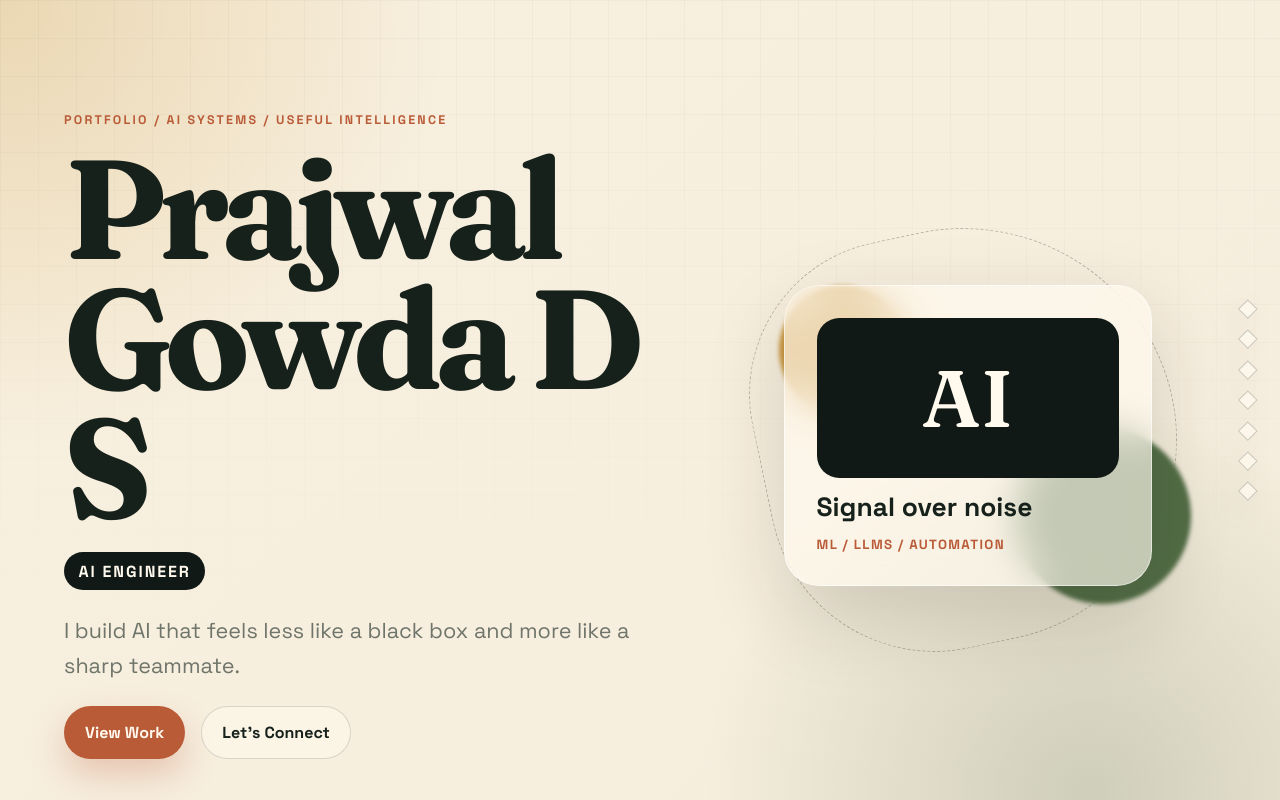
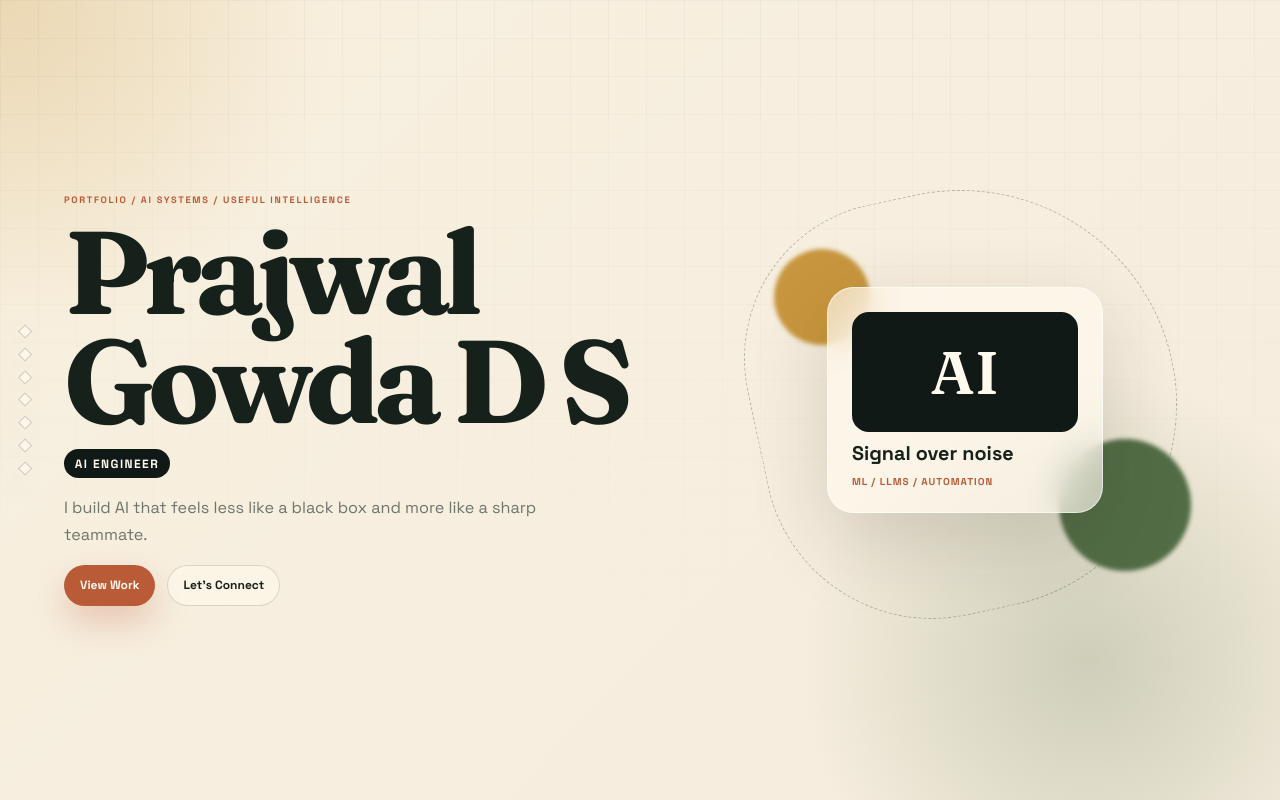
Before and after one commit to prajwalgowdavee/prajwals_portfolio, a Next.js app: page / in a window 1280 px wide. Shown: the top 800 px of the page. Built offline with nearby package versions, Linux system fonts and the light colour scheme.

Commit message:
modified:   app/globals.css 	new file:   package-lock.json

```diff
--- a/app/globals.css
+++ b/app/globals.css
@@ -16,6 +16,7 @@
 }
 
 html {
+  font-size: 75%;
   scroll-behavior: smooth;
 }
 
@@ -70,7 +71,7 @@ main {
   flex-direction: column;
   gap: 1.05rem;
   position: fixed;
-  right: clamp(1rem, 2vw, 1.7rem);
+  left: clamp(1rem, 2vw, 1.7rem);
   top: 50%;
   transform: translateY(-50%);
   z-index: 20;
@@ -103,10 +104,10 @@ main {
   padding: 0.4rem 0.65rem;
   pointer-events: none;
   position: absolute;
-  right: 1.45rem;
+  left: 1.45rem;
   rotate: -45deg;
   text-transform: uppercase;
-  transform: translateX(0.35rem);
+  transform: translateX(-0.35rem);
   transition:
     opacity 180ms ease,
     transform 180ms ease;
```
Also changed, not shown: 1 other file (tests, documents, lock files or other folders).
